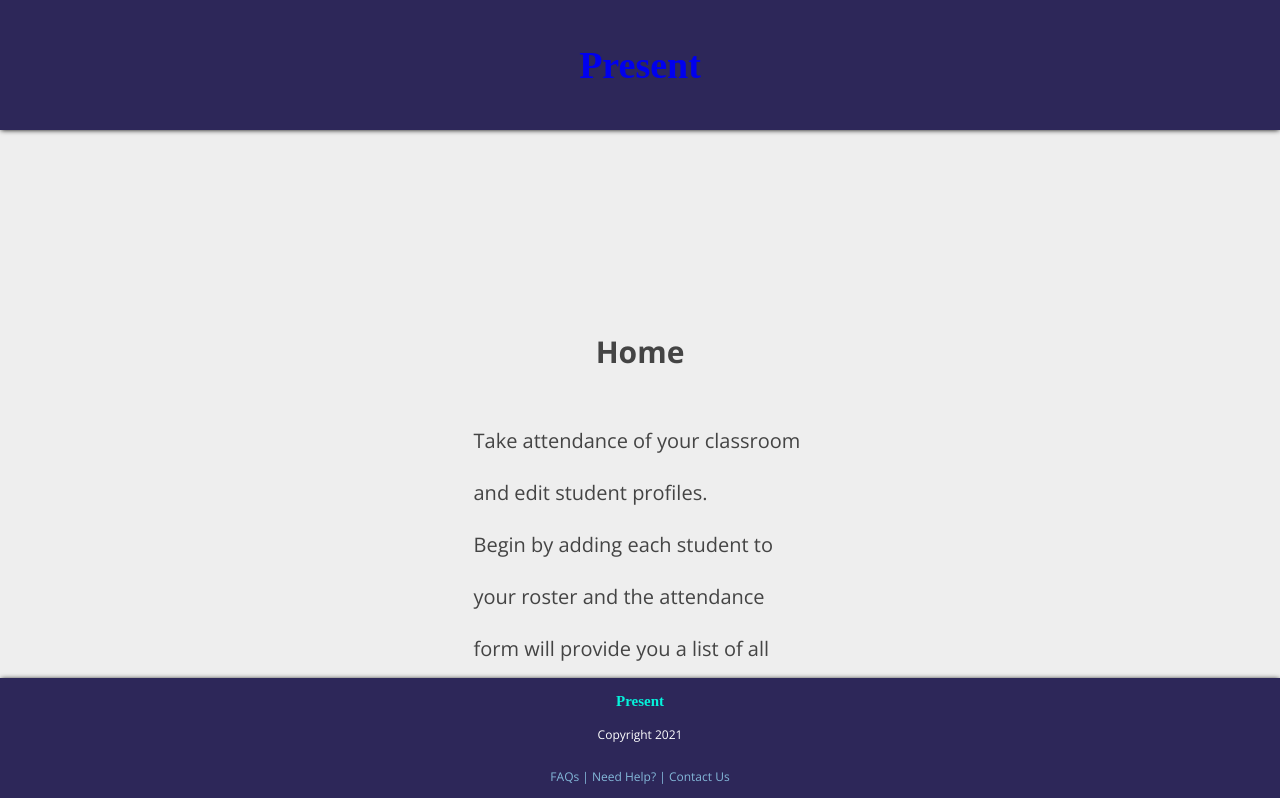
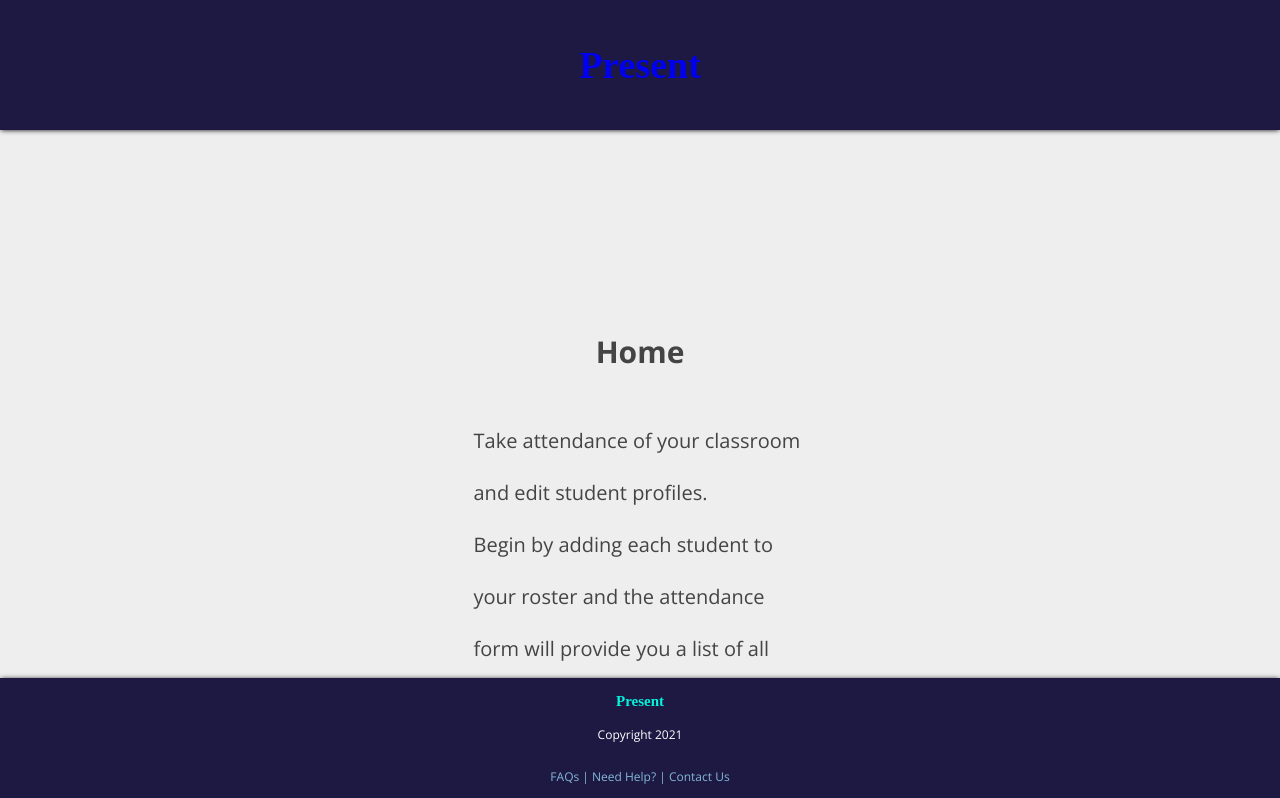
Before and after one commit to bluwakpa/fullstack-noteful, a React (Create React App) app: page / in a window 1280 px wide. Shown: the top 798 px of the page. Built offline with nearby package versions, Linux system fonts and the light colour scheme; no server answers; a web font is replaced by a local one.

Commit message:
css color contrast accessibility

```diff
--- a/src/index.css
+++ b/src/index.css
@@ -23,7 +23,7 @@ nav {
   right: 0;
   z-index: 10;
   padding: 0% 0;
-  background-color: #2d2759;
+  background-color: #1d1943;
   font-family: Impact, Haettenschweiler, 'Arial Narrow Bold', sans-serif;
   -webkit-box-shadow: 0 2px 4px -1px rgba(0,0,0,0.25);
 	-moz-box-shadow: 0 2px 4px -1px rgba(0,0,0,0.25);
@@ -51,7 +51,7 @@ footer {
   bottom: 0;
   position: fixed;
   padding: 0 0 1% 0;
-  background-color: #2d2759;
+  background-color: #1d1943;
   color:#84B8D9;
   width: 100%;
   left: 0;
```
